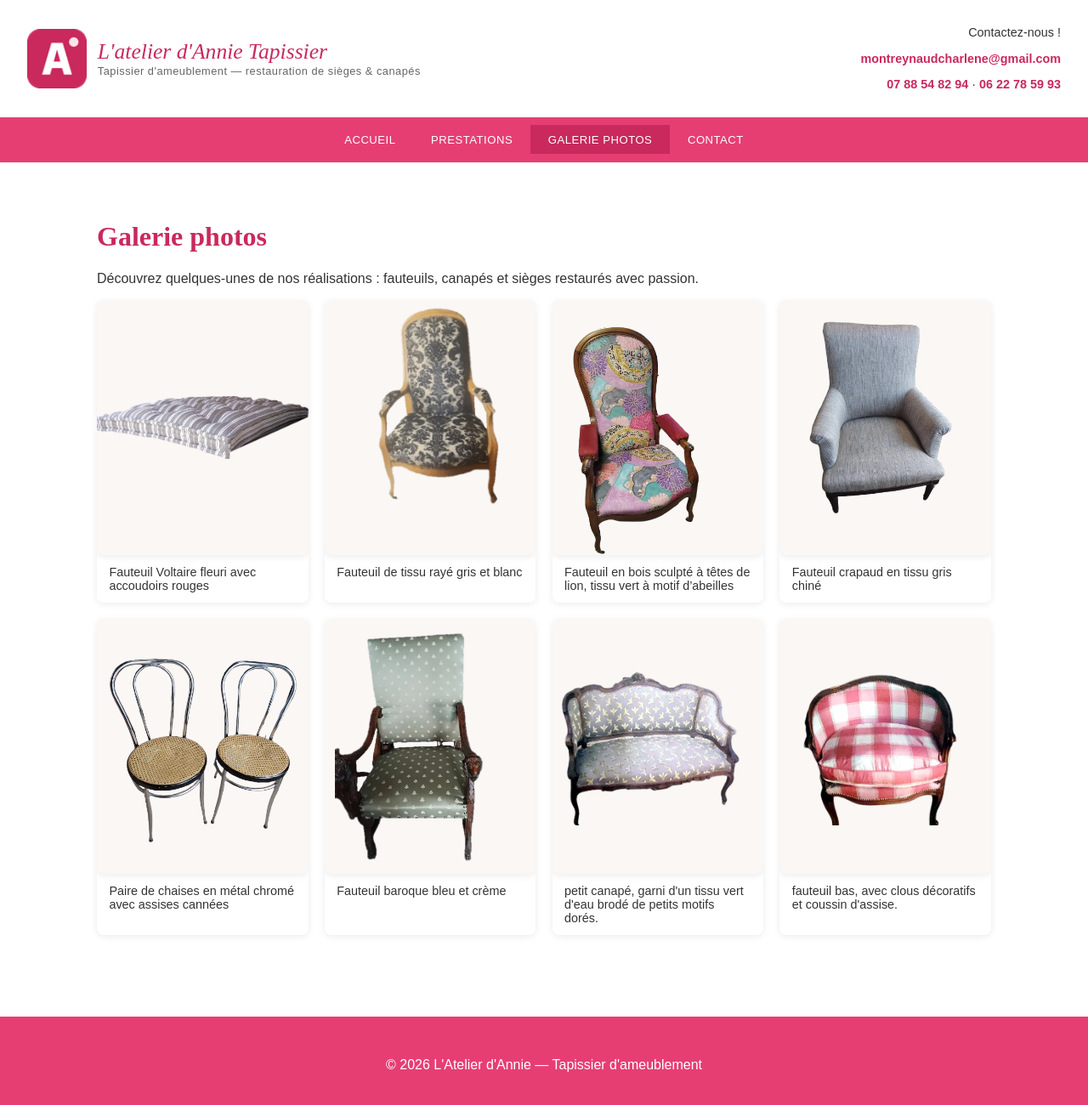
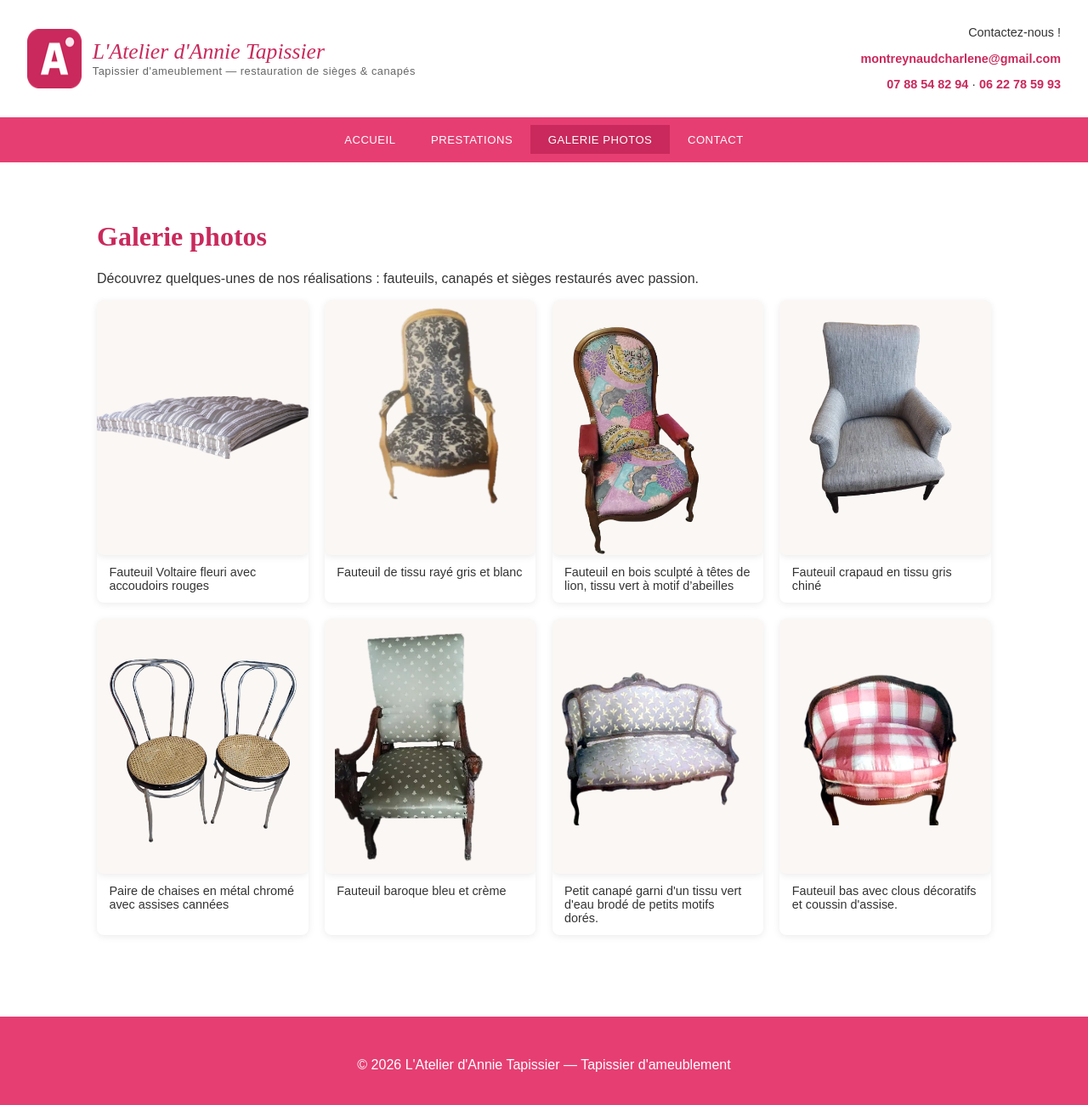
Before and after one commit to ImLeoZz/siteWebAtelierAnnie, a plain HTML site: page galerie.html in a window 1280 px wide. Shown: the whole page at 85% size. Drawn offline with Linux system fonts and the light colour scheme.

Commit message:
Nom complet L'Atelier d'Annie Tapissier + JSON-LD complet (galerie)

```diff
--- a/galerie.html
+++ b/galerie.html
@@ -3,31 +3,31 @@
 <head>
   <meta charset="UTF-8">
   <meta name="viewport" content="width=device-width, initial-scale=1.0">
-  <title>Galerie de réalisations | Atelier Annie</title>
-  <meta name="description" content="Découvrez les fauteuils et chaises restaurés par l’Atelier Annie : tapisserie d’ameublement et restauration de sièges.">
+  <title>Galerie | L’Atelier d’Annie Tapissier</title>
+  <meta name="description" content="Découvrez les fauteuils, canapés et chaises restaurés par L’Atelier d’Annie Tapissier : tapisserie d’ameublement et restauration de sièges.">
   <link rel="canonical" href="https://atelierdannie-tapissier.fr/galerie.html">
   <meta property="og:type" content="website">
   <meta property="og:locale" content="fr_FR">
   <meta property="og:site_name" content="L’Atelier d’Annie Tapissier">
-  <meta property="og:title" content="Galerie de réalisations | Atelier Annie">
-  <meta property="og:description" content="Découvrez les fauteuils et chaises restaurés par l’Atelier Annie : tapisserie d’ameublement et restauration de sièges.">
+  <meta property="og:title" content="Galerie | L’Atelier d’Annie Tapissier">
+  <meta property="og:description" content="Découvrez les fauteuils, canapés et chaises restaurés par L’Atelier d’Annie Tapissier : tapisserie d’ameublement et restauration de sièges.">
   <meta property="og:url" content="https://atelierdannie-tapissier.fr/galerie.html">
   <meta property="og:image" content="https://atelierdannie-tapissier.fr/assets/img/galerie/banniere-atelier-annie-tapissier.webp">
   <meta name="twitter:card" content="summary_large_image">
-  <meta name="twitter:title" content="Galerie de réalisations | Atelier Annie">
-  <meta name="twitter:description" content="Découvrez les fauteuils et chaises restaurés par l’Atelier Annie : tapisserie d’ameublement et restauration de sièges.">
+  <meta name="twitter:title" content="Galerie | L’Atelier d’Annie Tapissier">
+  <meta name="twitter:description" content="Découvrez les fauteuils, canapés et chaises restaurés par L’Atelier d’Annie Tapissier : tapisserie d’ameublement et restauration de sièges.">
   <meta name="twitter:image" content="https://atelierdannie-tapissier.fr/assets/img/galerie/banniere-atelier-annie-tapissier.webp">
   <link rel="icon" href="/favicon.svg" type="image/svg+xml">
   <link rel="stylesheet" href="css/style.css">
-  <script type="application/ld+json">{"@context":"https://schema.org","@type":"Upholsterer","name":"L’Atelier d’Annie","description":"Atelier de tapisserie d’ameublement et restauration de sièges.","url":"https://atelierdannie-tapissier.fr","address":{"@type":"PostalAddress","addressCountry":"FR"},"telephone":["+33788548294","+33622785993"],"email":"montreynaudcharlene@gmail.com"}</script>
+  <script type="application/ld+json">{"@context":"https://schema.org","@type":"Upholsterer","name":"L’Atelier d’Annie Tapissier","description":"Atelier de tapisserie d’ameublement et restauration de sièges et canapés.","url":"https://atelierdannie-tapissier.fr","address":{"@type":"PostalAddress","streetAddress":"75 Chemin de la Scierie","addressLocality":"Saint-Paul-lès-Romans","postalCode":"26750","addressRegion":"Auvergne-Rhône-Alpes","addressCountry":"FR"},"telephone":["+33788548294","+33622785993"],"email":"montreynaudcharlene@gmail.com","openingHoursSpecification":[{"@type":"OpeningHoursSpecification","dayOfWeek":["Monday","Tuesday","Wednesday","Thursday","Friday"],"opens":"08:00","closes":"12:00"},{"@type":"OpeningHoursSpecification","dayOfWeek":["Monday","Tuesday","Wednesday","Thursday","Friday"],"opens":"14:00","closes":"18:00"},{"@type":"OpeningHoursSpecification","dayOfWeek":"Saturday","opens":"09:00","closes":"13:00"}]}</script>
 </head>
 <body>
   <header>
     <div class="topbar">
       <div class="logo">
-        <img src="assets/logo-64.png" alt="Logo L'Atelier d'Annie">
+        <img src="assets/logo-64.png" alt="Logo L'Atelier d'Annie Tapissier" width="64" height="64">
         <div>
-          <span class="logo-text">L'atelier d'Annie Tapissier</span><br>
+          <span class="logo-text">L'Atelier d'Annie Tapissier</span><br>
           <span class="logo-sub">Tapissier d'ameublement — restauration de sièges &amp; canapés</span>
         </div>
       </div>
@@ -59,12 +59,12 @@
       <figure><img src="assets/img/galerie/fauteuil-crapaud-gris-chine.webp" alt="Fauteuil crapaud en tissu gris chiné" loading="lazy" width="433" height="577"><figcaption>Fauteuil crapaud en tissu gris chiné</figcaption></figure>
       <figure><img src="assets/img/galerie/chaises-metal-assise-cannee.webp" alt="Paire de chaises en métal chromé avec assises cannées" loading="lazy" width="433" height="577"><figcaption>Paire de chaises en métal chromé avec assises cannées</figcaption></figure>
       <figure><img src="assets/img/galerie/fauteuil-lions.webp" alt="Fauteuil baroque bleu et crème" loading="lazy" width="577" height="433"><figcaption>Fauteuil baroque bleu et crème</figcaption></figure>
-      <figure><img src="assets/img/galerie/canape.webp" alt="petit canapé, garni d'un tissu vert d'eau brodé de petits motifs dorés" loading="lazy" width="577" height="433"><figcaption>petit canapé, garni d'un tissu vert d'eau brodé de petits motifs dorés.</figcaption></figure>
-      <figure><img src="assets/img/galerie/fauteuil.webp" alt="fauteuil bas, avec clous décoratifs et coussin d'assise" loading="lazy" width="577" height="433"><figcaption>fauteuil bas, avec clous décoratifs et coussin d'assise.</figcaption></figure>
+      <figure><img src="assets/img/galerie/canape.webp" alt="Petit canapé garni d'un tissu vert d'eau brodé de petits motifs dorés" loading="lazy" width="577" height="433"><figcaption>Petit canapé garni d'un tissu vert d'eau brodé de petits motifs dorés.</figcaption></figure>
+      <figure><img src="assets/img/galerie/fauteuil.webp" alt="Fauteuil bas avec clous décoratifs et coussin d'assise" loading="lazy" width="577" height="433"><figcaption>Fauteuil bas avec clous décoratifs et coussin d'assise.</figcaption></figure>
     </div>
   </main>
   <footer>
-    <p>&copy; 2026 L'Atelier d'Annie — Tapissier d'ameublement</p>
+    <p>&copy; 2026 L'Atelier d'Annie Tapissier — Tapissier d'ameublement</p>
   </footer>
   <script src="js/script.js"></script>
 </body>
```
